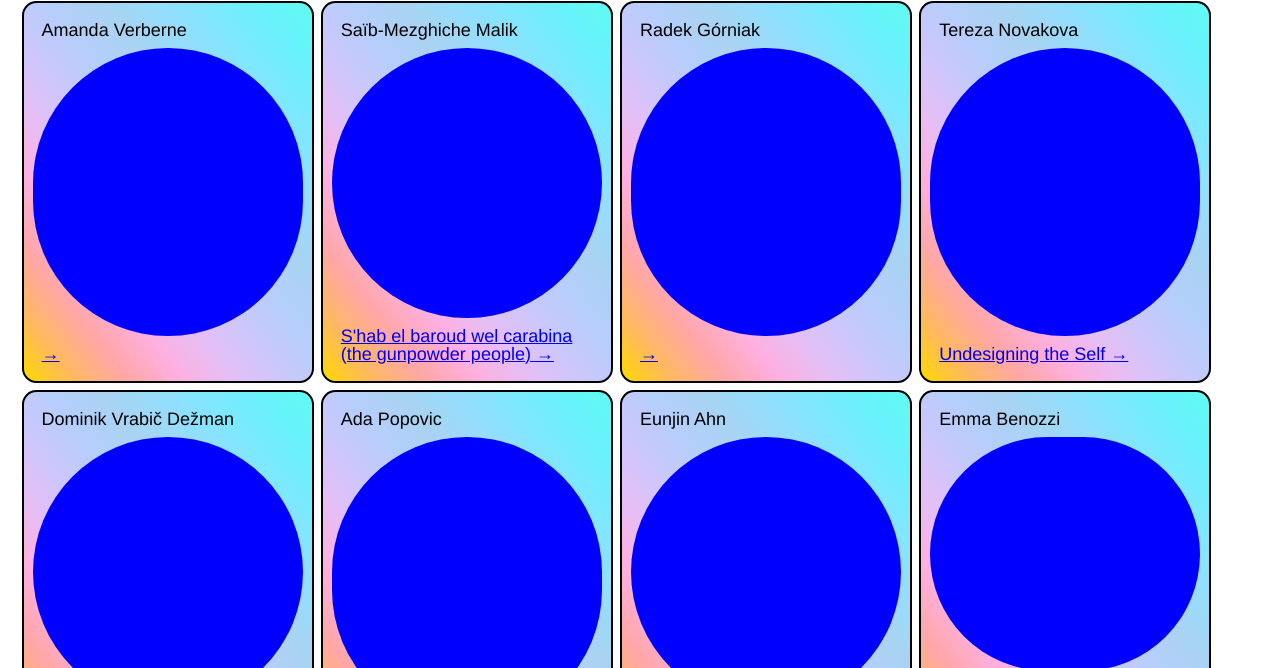
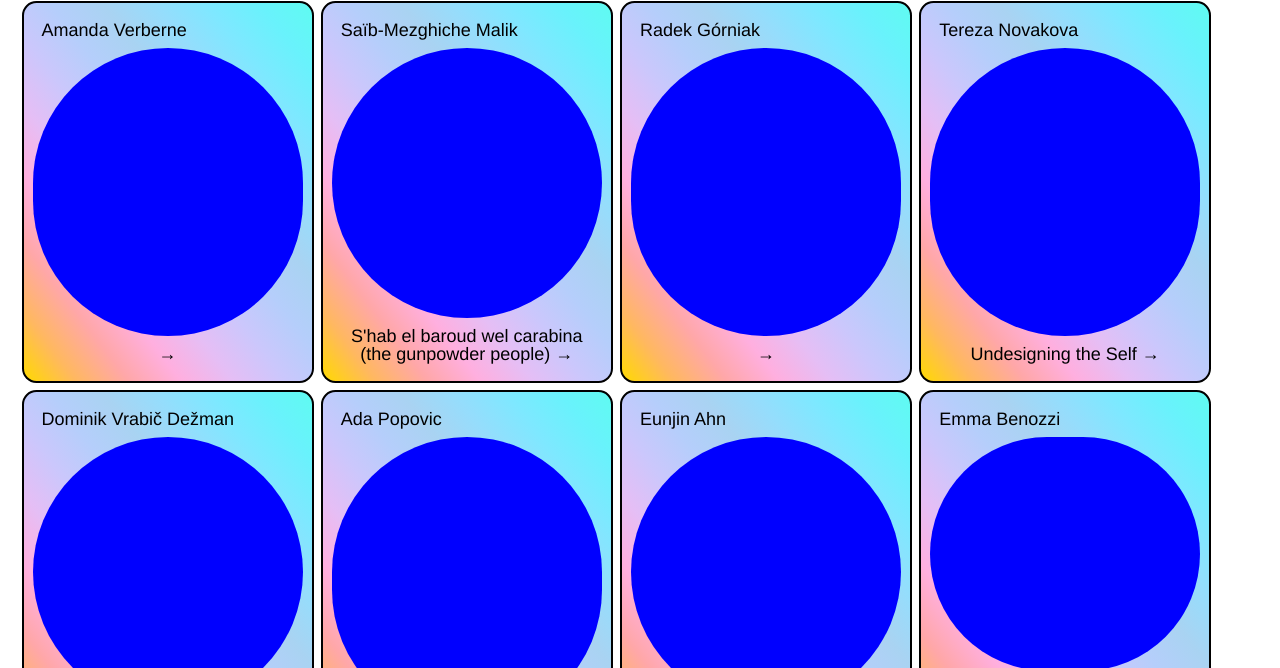
Before and after one commit to kabk/go-theses-21, a plain HTML site: page index.html in a window 1280 px wide. Shown: the part 93-761 px from the top of the page. Drawn offline with Linux system fonts and the light colour scheme.

Commit message:
updates to colors

```diff
--- a/css/style.css
+++ b/css/style.css
@@ -12,7 +12,6 @@ html {
 }
 
 body {
-  height: 100%;
   padding: 1em;
 }
 
@@ -35,6 +34,8 @@ a.link-about {
   list-style: none;
   margin: 0;
   padding: 0;
+  margin-bottom: 2rem;
+  height: 100%;
 }
 
 .grid-cell {
@@ -104,3 +105,9 @@ h1 {
 .grid-cell-front h3::after {
   content: " →";
 }
+
+.grid-cell a {
+  color: black;
+  text-decoration: none;
+  text-align: center;
+}
```
